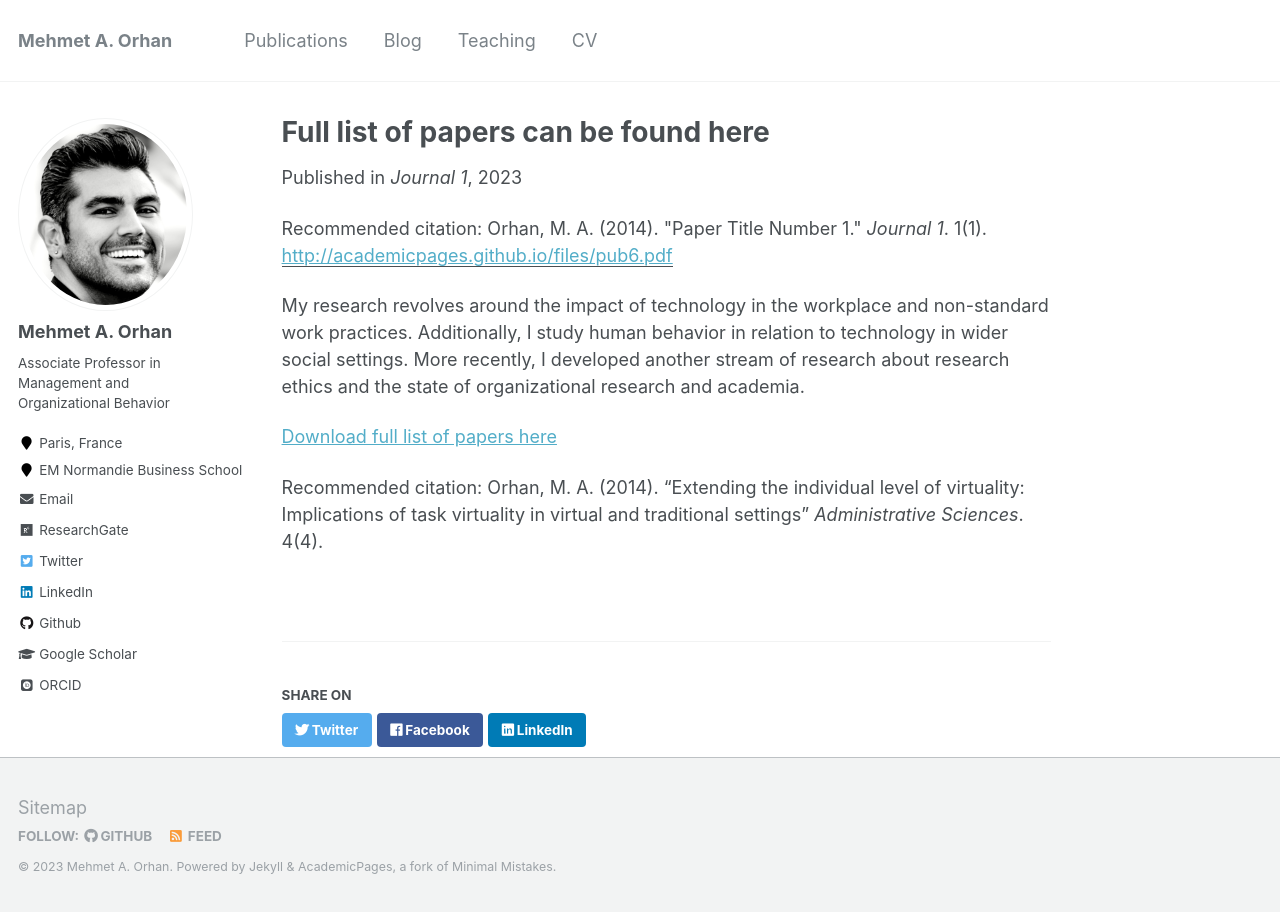
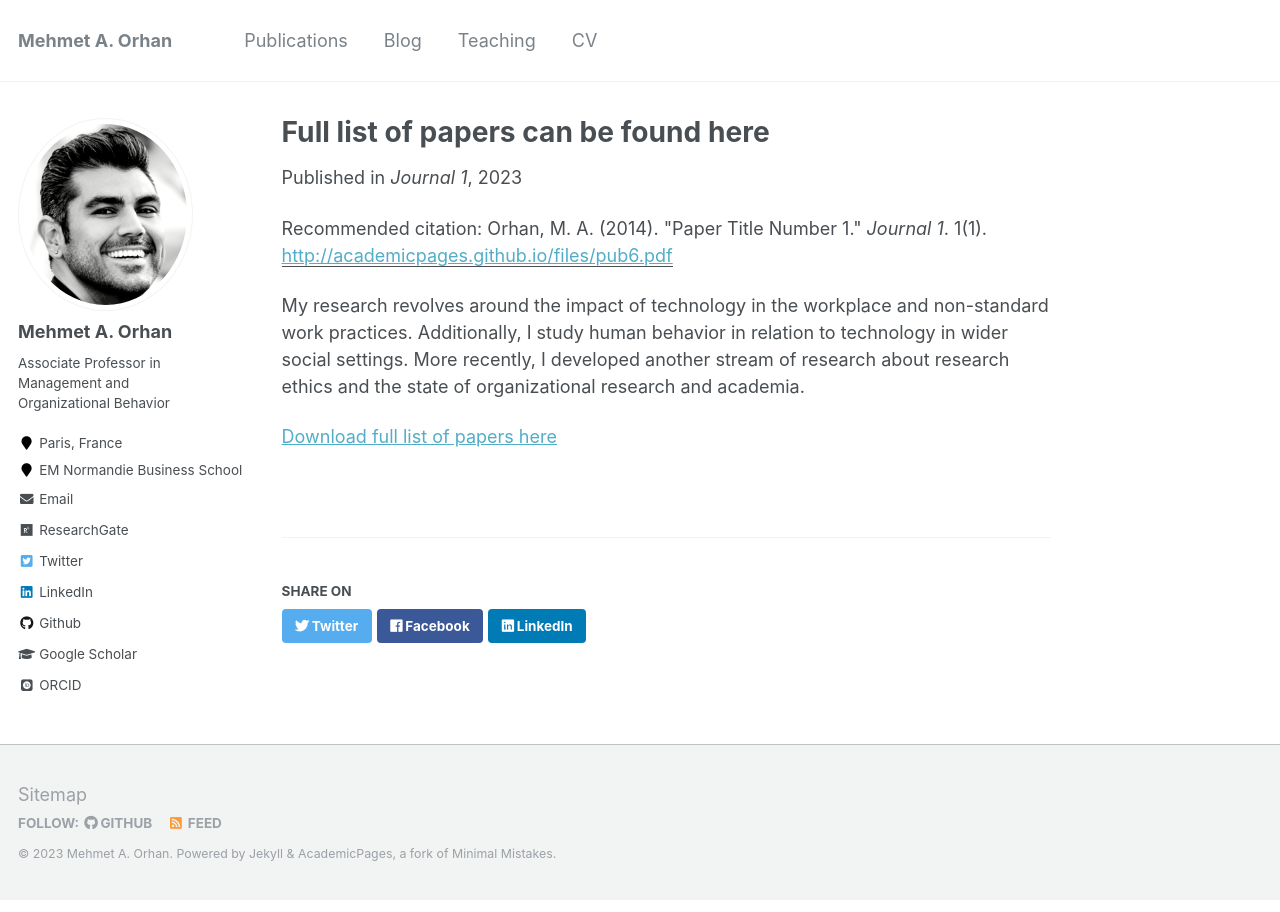
Before and after one commit to maorhan/maorhan.github.io, a Jekyll site: the page built from _publications/2009-10-01-paper-title-number-1.md, in a window 1280 px wide. Built offline with Jekyll 4.4.1, drawn with Linux system fonts in a browser that asks for light colours; some web fonts are replaced.

Commit message:
Update 2009-10-01-paper-title-number-1.md

```diff
--- a/_publications/2009-10-01-paper-title-number-1.md
+++ b/_publications/2009-10-01-paper-title-number-1.md
@@ -12,5 +12,3 @@ My research revolves around the impact of technology in the workplace and non-st
 More recently, I developed another stream of research about research ethics and the state of organizational research and academia.
 
 [Download full list of papers here](http://maorhan.github.io/files/List of Publications Aug23.pdf)
-
-Recommended citation: Orhan, M. A. (2014). "Extending the individual level of virtuality: Implications of task virtuality in virtual and traditional settings" <i>Administrative Sciences</i>. 4(4).
```
